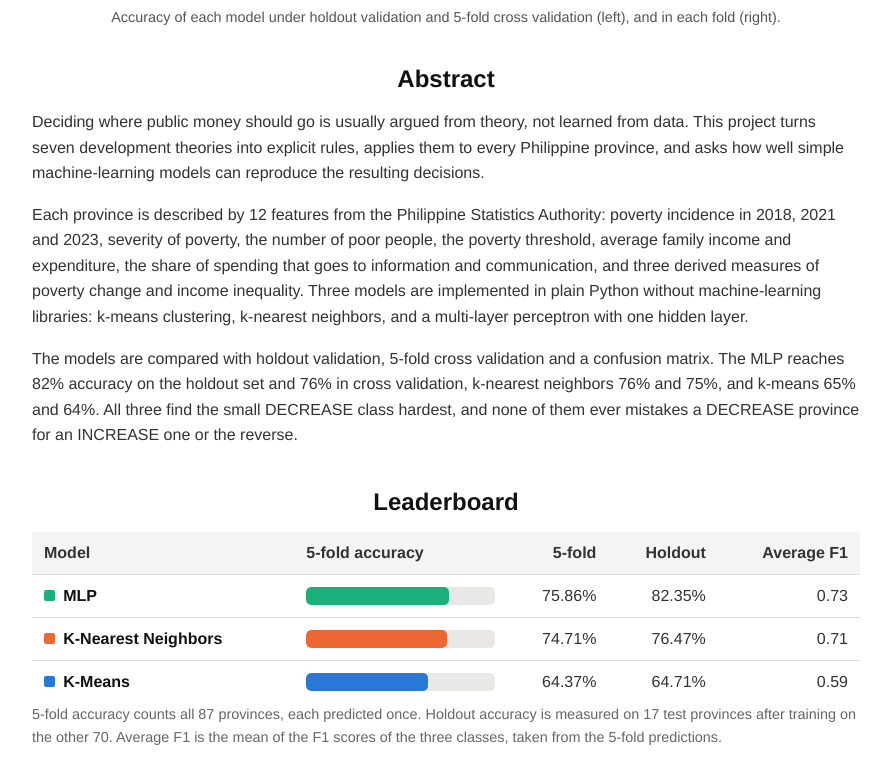
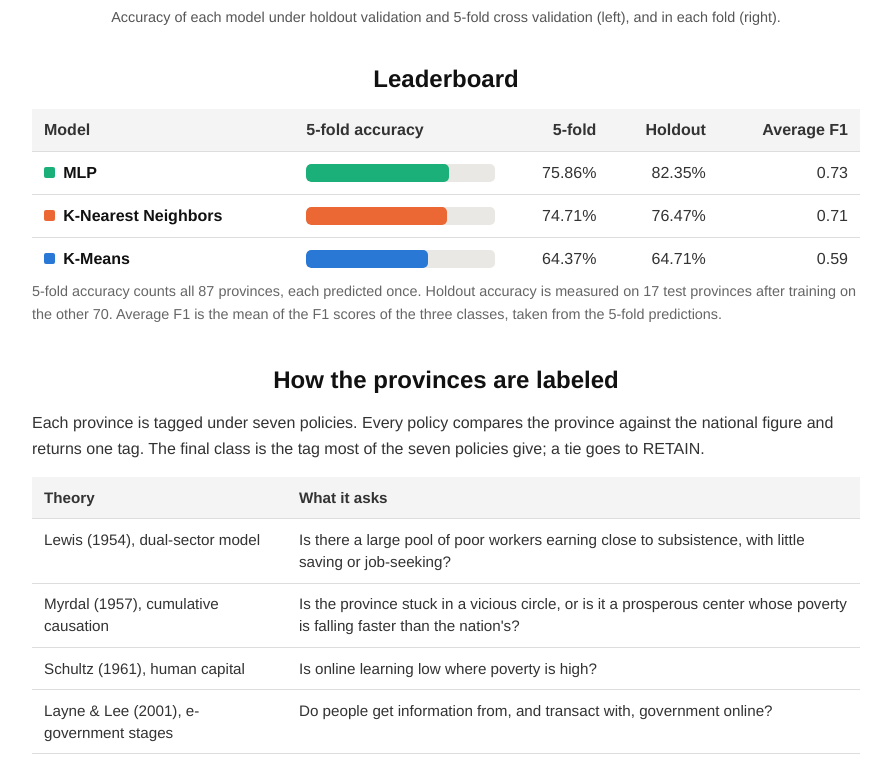
Before and after one commit to clarencelubrin/cmsc170-project, a plain HTML site: page docs/index.html in a window 1280 px wide. Shown: the part 749-1506 px from the top of the page, without its empty margins (194-1087 px from the left). Drawn offline with Linux system fonts and the light colour scheme.

Commit message:
edit: index.html

```diff
--- a/docs/index.html
+++ b/docs/index.html
@@ -282,27 +282,6 @@
       </figure>
     </div>
 
-    <div class="section-wrapper">
-      <h2>Abstract</h2>
-      <p>
-        Deciding where public money should go is usually argued from theory, not learned from data. This project turns seven
-        development theories into explicit rules, applies them to every Philippine province, and asks how well simple machine-learning
-        models can reproduce the resulting decisions.
-      </p>
-      <p>
-        Each province is described by 12 features from the Philippine Statistics Authority: poverty incidence in 2018, 2021 and 2023,
-        severity of poverty, the number of poor people, the poverty threshold, average family income and expenditure, the share of
-        spending that goes to information and communication, and three derived measures of poverty change and income inequality.
-        Three models are implemented in plain Python without machine-learning libraries: k-means clustering, k-nearest neighbors,
-        and a multi-layer perceptron with one hidden layer.
-      </p>
-      <p>
-        The models are compared with holdout validation, 5-fold cross validation and a confusion matrix. The MLP reaches 82% accuracy
-        on the holdout set and 76% in cross validation, k-nearest neighbors 76% and 75%, and k-means 65% and 64%. All three find
-        the small DECREASE class hardest, and none of them ever mistakes a DECREASE province for an INCREASE one or the reverse.
-      </p>
-    </div>
-
     <div class="section-wrapper" id="leaderboard">
       <h2>Leaderboard</h2>
       <div class="table-scroll">
@@ -428,17 +407,6 @@
     </div>
 
     <div class="section-wrapper">
-      <h2>Limitations</h2>
-      <ul>
-        <li><strong>The labels come from rules, not from real budget decisions.</strong> The models are being scored on how well they imitate the seven policies.</li>
-        <li><strong>The models cannot see everything the rules use.</strong> The rules rely on internet-use figures that are published by region only, so each province borrows its region's values. Those figures are not among the 12 features.</li>
-        <li><strong>The dataset is small.</strong> With 87 provinces and 10 in the DECREASE class, one province changes a score by more than a percentage point. The gap between KNN and the MLP is within that margin.</li>
-        <li><strong>Provinces in the same region resemble each other</strong> and often share a label, and the folds are split at random, so the accuracy figures are likely optimistic.</li>
-        <li><strong>Settings were not tuned for the comparison.</strong> Each model uses one fixed configuration.</li>
-      </ul>
-    </div>
-
-    <div class="section-wrapper">
       <h2>Data</h2>
       <p>All inputs are from the Philippine Statistics Authority, downloaded from <a href="https://openstat.psa.gov.ph" target="_blank" rel="noopener">OpenSTAT</a>.</p>
       <ul>
```
